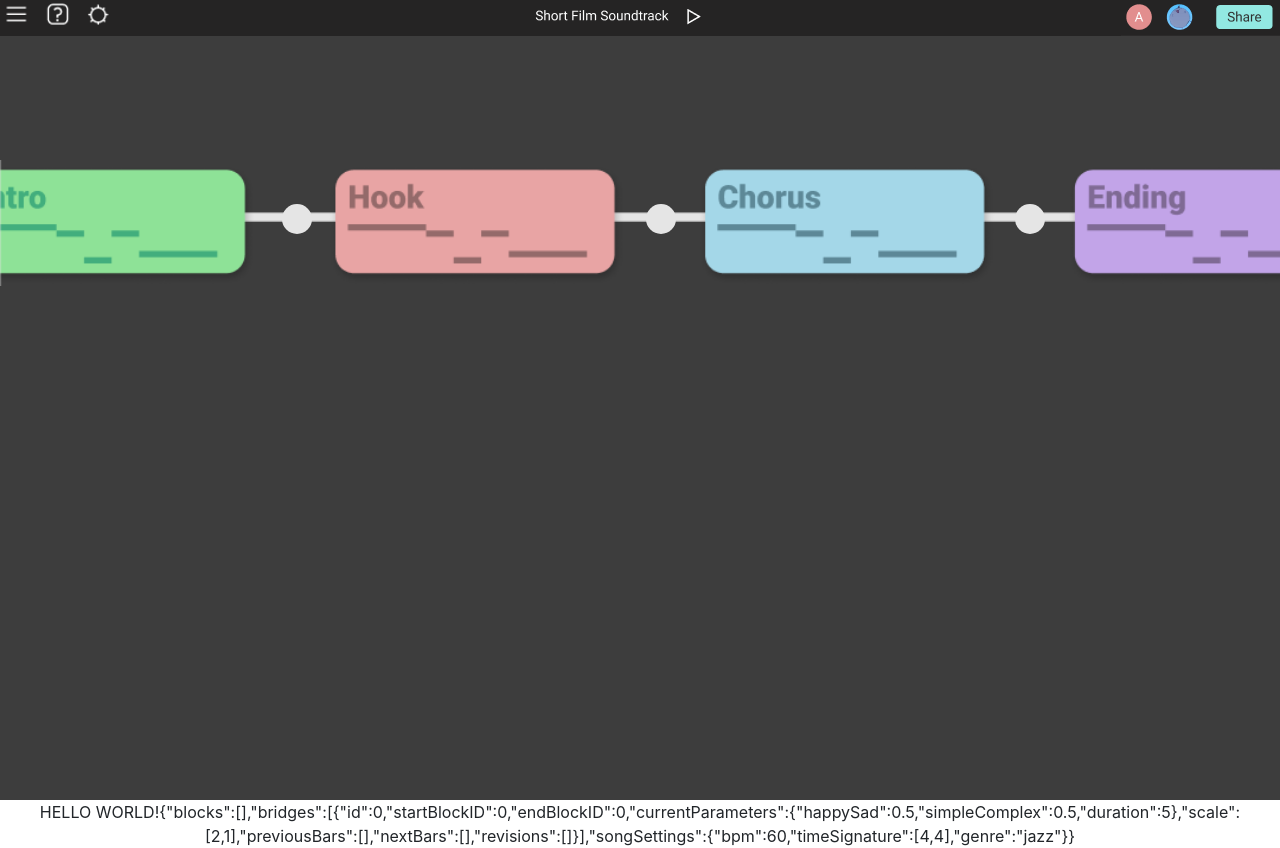
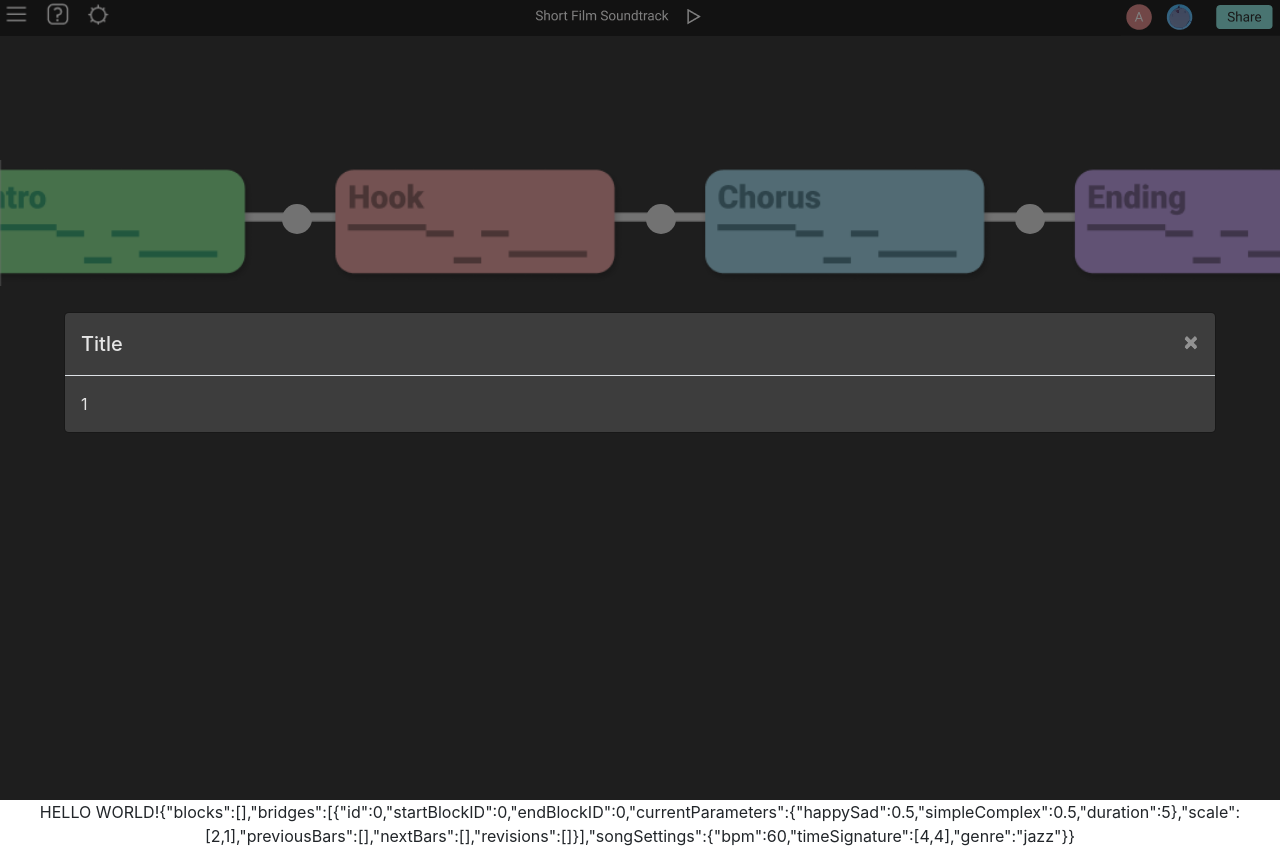
Before and after one commit to tbeckley/Prezcendo, a React app in the folder prezcendo/: page / in a window 1280 px wide. Built offline with nearby package versions, Linux system fonts and the light colour scheme.

Commit message:
Added modal

```diff
--- a/prezcendo/package.json
+++ b/prezcendo/package.json
@@ -46,6 +46,7 @@
     "react-dev-utils": "^10.2.1",
     "react-dom": "^16.13.1",
     "react-redux": "^7.2.0",
+    "reactstrap": "^8.5.1",
     "redux": "^4.0.5",
     "resolve": "1.15.0",
     "resolve-url-loader": "3.1.1",
--- a/prezcendo/src/components/mainPageComponents.js
+++ b/prezcendo/src/components/mainPageComponents.js
@@ -1,5 +1,7 @@
 import React from 'react';
 import '../css/App.css';
+
+import { Modal, ModalHeader, ModalBody } from 'reactstrap';
 
 export class HeaderComponent extends React.Component {
     render() {
@@ -9,11 +11,19 @@ export class HeaderComponent extends React.Component {
                 <img src={ require( '../assets/prezcendo_title.PNG' ) }   style={{height: "31px"}} alt="title" />
                 <img src={ require( '../assets/prezcendo_collab.PNG' ) }  style={{height: "36px"}} alt="collab" />
             </header>
-        )
+        );
     }
 }
 
 export class ContainerComponent extends React.Component {
+    constructor(props) {
+        super(props);
+        this.state={
+          isOpen: true,
+          versionA: true,
+        };
+    }
+
     render() {
         return(
             <div className="App-container">
@@ -21,9 +31,15 @@ export class ContainerComponent extends React.Component {
                     <img src={ require( '../assets/prezcendo_blocks.PNG' ) } style={{height: "auto", width: "100%"}} alt="blocks" />
                     <button className="App-bridge-button left"/>
                     <button className="App-bridge-button middle"/>
-                    <button className="App-bridge-button right"/>
+                    <button className="App-bridge-button right" onClick={ () => this.setState({ isOpen: true })} />
                 </div>
+                <Modal isOpen={ this.state.isOpen } toggle={ () => this.setState({ isOpen: false }) } centered>
+                    <ModalHeader toggle={ () => this.setState({ isOpen: false }) }>Title</ModalHeader>
+                    <ModalBody>
+                    1
+                    </ModalBody>
+                </Modal>
             </div>
-        )
+        );
     }
 }
--- a/prezcendo/src/css/App.css
+++ b/prezcendo/src/css/App.css
@@ -1,3 +1,9 @@
+:root {
+  --grey-light: #E5E5E5;
+  --grey-medium: #3D3D3D;
+  --grey-dark: #252424;
+}
+
 .App {
   text-align: center;
   width: 100%;
@@ -5,7 +11,7 @@
 }
 
 .App-header {
-  background-color: #252424;
+  background-color: var(--grey-dark);
   position:fixed;
   width:100%;
   height: 36px;
@@ -18,7 +24,7 @@
 .App-container {
   width: 100%;
   height: 100%;
-  background-color: #3D3D3D;
+  background-color: var(--grey-medium);
   padding-top: 20vh;
 }
 
@@ -28,7 +34,7 @@
 
 .App-bridge-button {
   border-radius: 50%;
-  background-color: #E5E5E5;
+  background-color: var(--grey-light);
   border: none;
   padding: 15px;
   z-index: 1;
@@ -51,3 +57,18 @@
 .App-bridge-button.right {
   left: 79.3%;
 }
+
+.modal-dialog {
+    height: 90vh;
+    color: var(--grey-light);
+    margin: 0 auto;
+    max-width: 90vw;
+}
+
+.modal-content {
+  background-color: var(--grey-medium);
+}
+
+.close {
+  color: var(--grey-light);
+}
```
Also changed, not shown: 2 other files (tests, documents, lock files or other folders).
